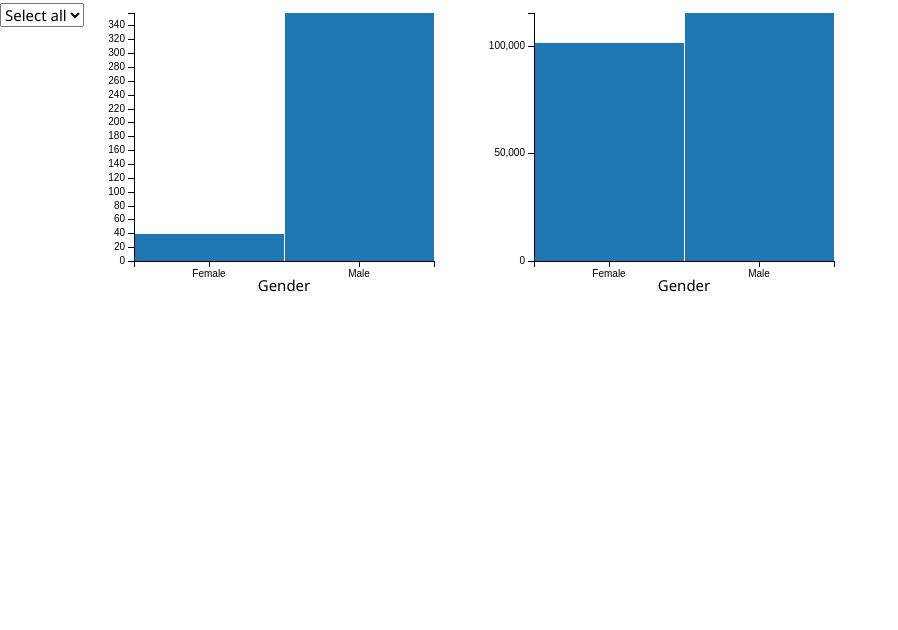
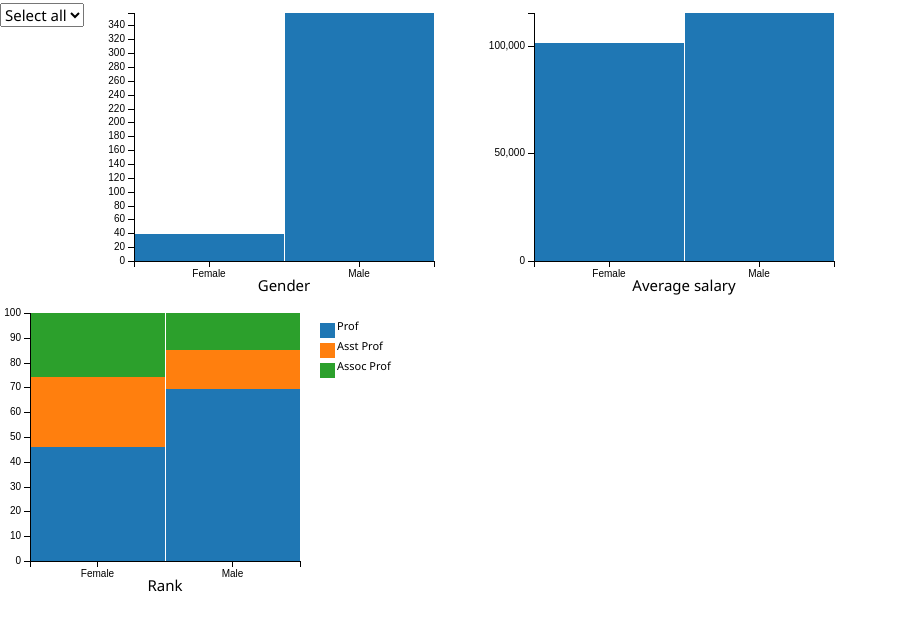
Before and after one commit to wickyakloe/dashboard_mini_project, a plain HTML site: page index.html in a window 1280 px wide. Shown: the part 50-680 px from the top of the page, without its empty margins (0-898 px from the left). Drawn offline with Linux system fonts and the light colour scheme.

Commit message:
added stackedbarchart with custom reducer to visualize rank by gender

```diff
--- a/index.html
+++ b/index.html
@@ -26,7 +26,11 @@
     <!--Graph - Barchart will be rendered here-->
     <div id="gender-balance"></div>
 
+    <!--Graph - Barchart will be rendered here-->
     <div id="average-salary"></div>
+
+    <!--Graph - StackedBarchart will be rendered here-->
+    <div id="rank-distribution"></div>
 
 </body>
 </html>
--- a/static/js/graph.js
+++ b/static/js/graph.js
@@ -25,6 +25,7 @@ function makeGraphs(error, salaryData){
     show_discipline_selector(ndx);
     show_gender_balance(ndx);
     show_average_salaries(ndx);
+    show_rank_distribution(ndx);
 
     //Render the chart
     dc.renderAll();
@@ -112,6 +113,85 @@ function show_average_salaries(ndx){
         .x(d3.scale.ordinal())
         .xUnits(dc.units.ordinal)
         .elasticY(true)
-        .xAxisLabel("Gender")
+        .xAxisLabel("Average salary")
         .yAxis().ticks(4);
 }
+
+
+function show_rank_distribution(ndx) {
+    var  dim = ndx.dimension(dc.pluck('sex'));
+
+/* specific to prof
+    var profByGender = dim.group().reduce(
+        function (p, v) {
+            p.total++;
+            if(v.rank == "Prof") {
+                p.match++;
+            }
+            return p;
+        },
+        function (p, v) {
+            p.total--;
+            if(v.rank == "Prof") {
+                p.match--;
+            }
+            return p;
+        },
+        function () {
+            return {total: 0, match: 0};
+        }
+    );
+*/
+
+//Generic function
+    function rankByGender (dimension, rank) {
+        //Used reduce internall above used externally
+        return dimension.group().reduce(
+            function (p, v) {
+                p.total++;
+                if(v.rank == rank) {
+                    p.match++;
+                }
+                return p;
+            },
+            function (p, v) {
+                p.total--;
+                if(v.rank == rank) {
+                    p.match--;
+                }
+                return p;
+            },
+            function () {
+                return {total: 0, match: 0};
+            }
+        );
+    }
+
+    var profByGender = rankByGender(dim, "Prof");
+    var asstProfByGender = rankByGender(dim, "AsstProf");
+    var assocProfByGender = rankByGender(dim, "AssocProf");
+
+    console.log(profByGender.all());
+
+        dc.barChart("#rank-distribution")
+        .width(400)
+        .height(300)
+        .dimension(dim)
+        .group(profByGender, "Prof")
+        .stack(asstProfByGender, "Asst Prof")
+        .stack(assocProfByGender, "Assoc Prof")
+        //Use valueAccessor when using custom reducer
+        .valueAccessor(function(d) {
+            if(d.value.total > 0) {
+                return (d.value.match / d.value.total) * 100;
+            } else {
+                return 0;
+            }
+        })
+        .x(d3.scale.ordinal())
+        .xUnits(dc.units.ordinal)
+        .legend(dc.legend().x(320).y(20).itemHeight(15).gap(5))
+        .margins({top: 10, right: 100, bottom: 30, left: 30})
+        .xAxisLabel("Rank");
+
+}
```
